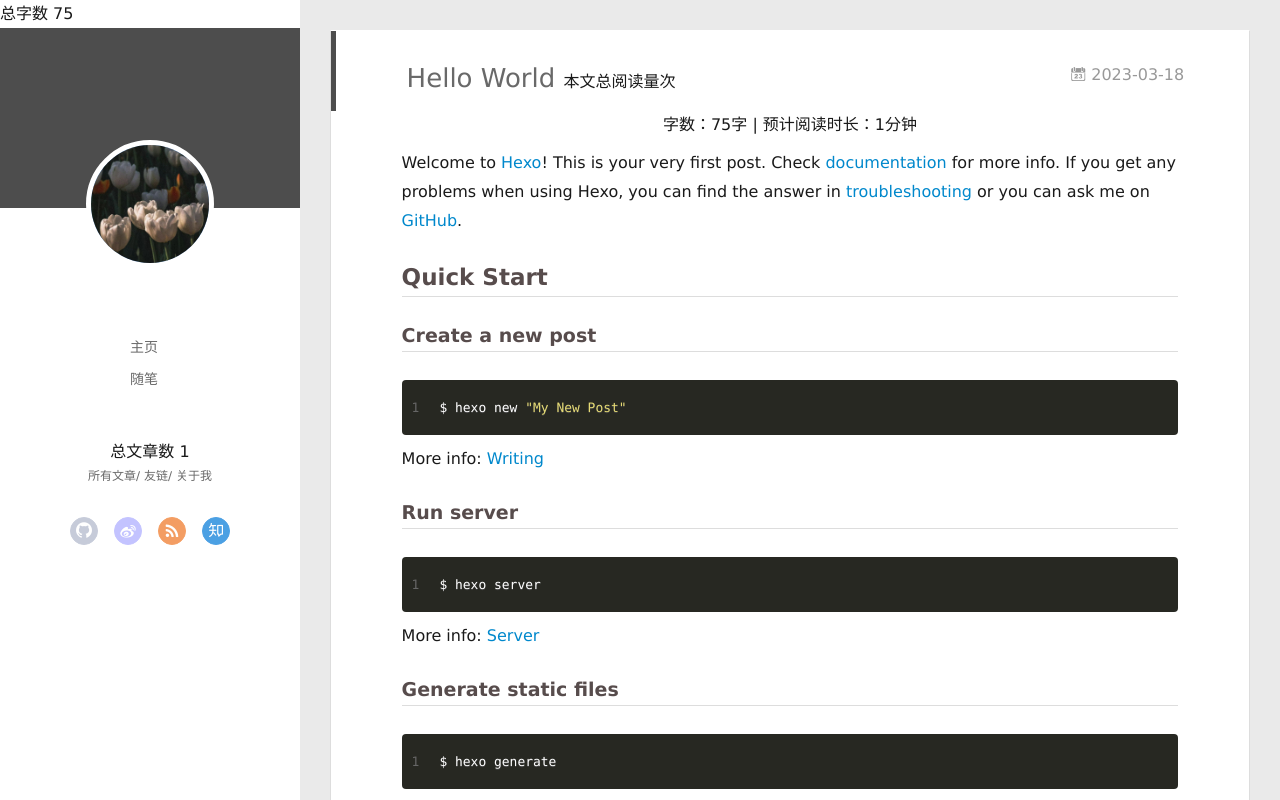
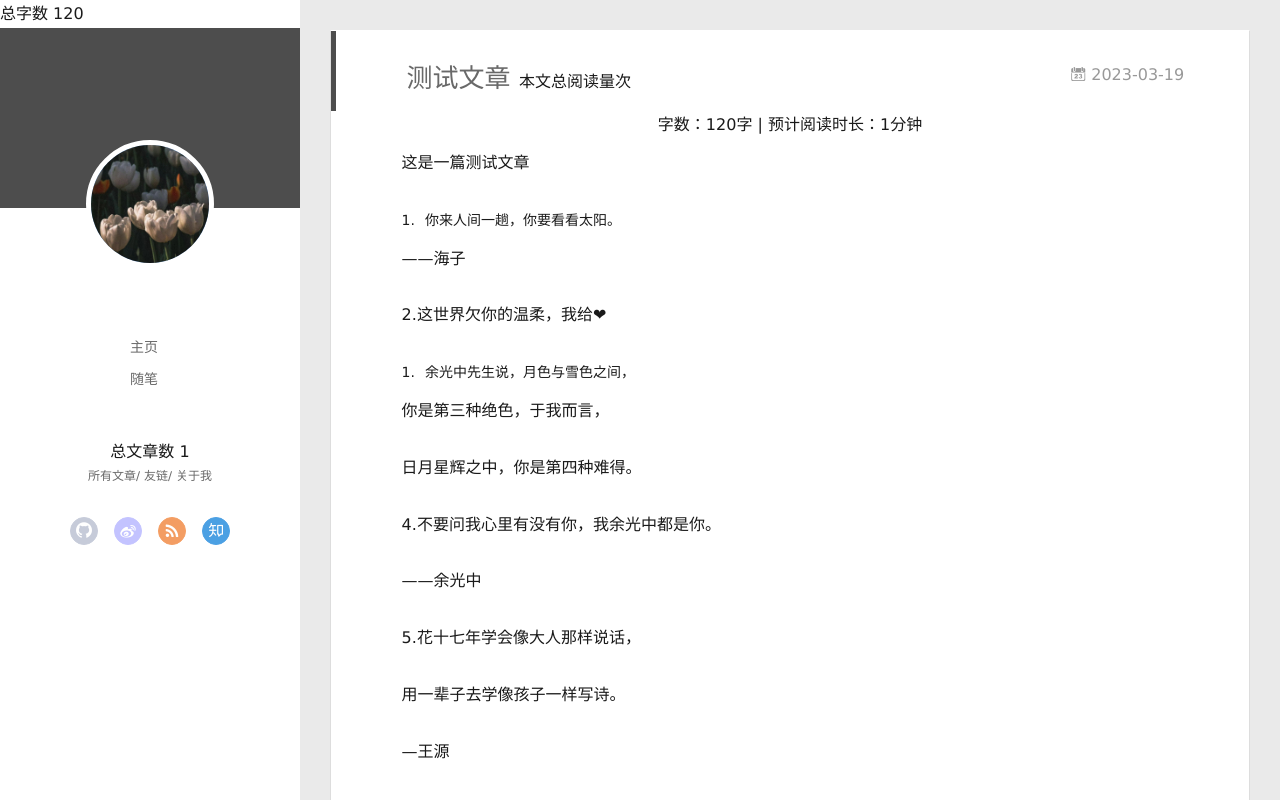
Before and after one commit to taul922/taul922.github.io, a plain HTML site: page 2023/03/19/测试文章/index.html in a window 1280 px wide. Drawn offline with Linux system fonts and the light colour scheme; some packages are replaced by stand-ins of ours; a script that the page names is missing.

Commit message:
Site updated: 2023-03-19 13:52:01

```diff
--- a/2023/03/18/hello-world/index.html
+++ b/2023/03/19/测试文章/index.html
@@ -6,17 +6,17 @@
   <meta name="renderer" content="webkit">
   <meta http-equiv="X-UA-Compatible" content="IE=edge" >
   <link rel="dns-prefetch" href="http://example.com">
-  <title>Hello World | 欢迎来到taul922的博客</title>
+  <title>测试文章 | 欢迎来到taul922的博客</title>
   <meta name="viewport" content="width=device-width, initial-scale=1, maximum-scale=1">
-  <meta name="description" content="Welcome to Hexo! This is your very first post. Check documentation for more info. If you get any problems when using Hexo, you can find the answer in troubleshooting or you can ask me on GitHub. Quick">
+  <meta name="description" content="这是一篇测试文章  你来人间一趟，你要看看太阳。  ——海子 2.这世界欠你的温柔，我给❤  余光中先生说，月色与雪色之间，  你是第三种绝色，于我而言， 日月星辉之中，你是第四种难得。 4.不要问我心里有没有你，我余光中都是你。 ——余光中 5.花十七年学会像大人那样说话， 用一辈子去学像孩子一样写诗。 —王源">
 <meta property="og:type" content="article">
-<meta property="og:title" content="Hello World">
-<meta property="og:url" content="http://example.com/2023/03/18/hello-world/index.html">
+<meta property="og:title" content="测试文章">
+<meta property="og:url" content="http://example.com/2023/03/19/%E6%B5%8B%E8%AF%95%E6%96%87%E7%AB%A0/index.html">
 <meta property="og:site_name" content="欢迎来到taul922的博客">
-<meta property="og:description" content="Welcome to Hexo! This is your very first post. Check documentation for more info. If you get any problems when using Hexo, you can find the answer in troubleshooting or you can ask me on GitHub. Quick">
+<meta property="og:description" content="这是一篇测试文章  你来人间一趟，你要看看太阳。  ——海子 2.这世界欠你的温柔，我给❤  余光中先生说，月色与雪色之间，  你是第三种绝色，于我而言， 日月星辉之中，你是第四种难得。 4.不要问我心里有没有你，我余光中都是你。 ——余光中 5.花十七年学会像大人那样说话， 用一辈子去学像孩子一样写诗。 —王源">
 <meta property="og:locale" content="zh_CN">
-<meta property="article:published_time" content="2023-03-18T15:37:55.580Z">
-<meta property="article:modified_time" content="2023-03-18T15:37:55.580Z">
+<meta property="article:published_time" content="2023-03-19T05:48:28.000Z">
+<meta property="article:modified_time" content="2023-03-19T05:50:55.096Z">
 <meta property="article:author" content="John Doe">
 <meta name="twitter:card" content="summary">
 
@@ -43,7 +43,7 @@
     <canvas id="anm-canvas" class="anm-canvas"></canvas>
     <div class="left-col" q-class="show:isShow">
       <nav>
-    总字数 <span class="post-count">75</span>
+    总字数 <span class="post-count">120</span>
 </nav>
 
 
@@ -164,45 +164,48 @@
             <canvas data-colors="#eaeaea" data-sectionHeight="100" data-contentId="js-content" id="myCanvas1" class="anm-canvas"></canvas>
           </div>
           <div id="js-content" class="content-ll">
-            <article id="post-hello-world" class="article article-type-post " itemscope itemprop="blogPost">
+            <article id="post-测试文章" class="article article-type-post " itemscope itemprop="blogPost">
   <div class="article-inner">
 
       <header class="article-header">
 
 
     <h1 class="article-title" itemprop="name">
-      Hello World
+      测试文章
     </h1>
 
 
 
         <span id="busuanzi_container_page_pv">  本文总阅读量<span id="busuanzi_value_page_pv"></span>次</span>
 
-<a href="/2023/03/18/hello-world/" class="archive-article-date">
-  	<time datetime="2023-03-18T15:37:55.580Z" itemprop="datePublished"><i class="icon-calendar icon"></i>2023-03-18</time>
+<a href="/2023/03/19/%E6%B5%8B%E8%AF%95%E6%96%87%E7%AB%A0/" class="archive-article-date">
+  	<time datetime="2023-03-19T05:48:28.000Z" itemprop="datePublished"><i class="icon-calendar icon"></i>2023-03-19</time>
 </a>
 
       </header>
 <div align="center" class="post-count">
-    字数：75字 | 预计阅读时长：1分钟
+    字数：120字 | 预计阅读时长：1分钟
 </div>
 
 
     <div class="article-entry" itemprop="articleBody">
 
-        <p>Welcome to <a target="_blank" rel="noopener" href="https://hexo.io/">Hexo</a>! This is your very first post. Check <a target="_blank" rel="noopener" href="https://hexo.io/docs/">documentation</a> for more info. If you get any problems when using Hexo, you can find the answer in <a target="_blank" rel="noopener" href="https://hexo.io/docs/troubleshooting.html">troubleshooting</a> or you can ask me on <a target="_blank" rel="noopener" href="https://github.com/hexojs/hexo/issues">GitHub</a>.</p>
-<h2 id="Quick-Start"><a href="#Quick-Start" class="headerlink" title="Quick Start"></a>Quick Start</h2><h3 id="Create-a-new-post"><a href="#Create-a-new-post" class="headerlink" title="Create a new post"></a>Create a new post</h3><figure class="highlight bash"><table><tr><td class="gutter"><pre><span class="line">1</span><br></pre></td><td class="code"><pre><span class="line">$ hexo new <span class="string">&quot;My New Post&quot;</span></span><br></pre></td></tr></table></figure>
-
-<p>More info: <a target="_blank" rel="noopener" href="https://hexo.io/docs/writing.html">Writing</a></p>
-<h3 id="Run-server"><a href="#Run-server" class="headerlink" title="Run server"></a>Run server</h3><figure class="highlight bash"><table><tr><td class="gutter"><pre><span class="line">1</span><br></pre></td><td class="code"><pre><span class="line">$ hexo server</span><br></pre></td></tr></table></figure>
-
-<p>More info: <a target="_blank" rel="noopener" href="https://hexo.io/docs/server.html">Server</a></p>
-<h3 id="Generate-static-files"><a href="#Generate-static-files" class="headerlink" title="Generate static files"></a>Generate static files</h3><figure class="highlight bash"><table><tr><td class="gutter"><pre><span class="line">1</span><br></pre></td><td class="code"><pre><span class="line">$ hexo generate</span><br></pre></td></tr></table></figure>
-
-<p>More info: <a target="_blank" rel="noopener" href="https://hexo.io/docs/generating.html">Generating</a></p>
-<h3 id="Deploy-to-remote-sites"><a href="#Deploy-to-remote-sites" class="headerlink" title="Deploy to remote sites"></a>Deploy to remote sites</h3><figure class="highlight bash"><table><tr><td class="gutter"><pre><span class="line">1</span><br></pre></td><td class="code"><pre><span class="line">$ hexo deploy</span><br></pre></td></tr></table></figure>
-
-<p>More info: <a target="_blank" rel="noopener" href="https://hexo.io/docs/one-command-deployment.html">Deployment</a></p>
+        <p>这是一篇测试文章</p>
+<ol>
+<li>你来人间一趟，你要看看太阳。</li>
+</ol>
+<p>——海子</p>
+<p>2.这世界欠你的温柔，我给❤</p>
+<ol start="3">
+<li>余光中先生说，月色与雪色之间，</li>
+</ol>
+<p>你是第三种绝色，于我而言，</p>
+<p>日月星辉之中，你是第四种难得。</p>
+<p>4.不要问我心里有没有你，我余光中都是你。</p>
+<p>——余光中</p>
+<p>5.花十七年学会像大人那样说话，</p>
+<p>用一辈子去学像孩子一样写诗。</p>
+<p>—王源</p>
 
 
 
@@ -282,7 +285,7 @@
     <a class="close js-modal-close" href="javascript:;"><i class="icon icon-close"></i></a>
     <p>扫一扫，分享到微信</p>
     <div class="wx-qrcode">
-      <img src="//pan.baidu.com/share/qrcode?url=http://example.com/2023/03/18/hello-world/" alt="微信分享二维码">
+      <img src="//pan.baidu.com/share/qrcode?url=http://example.com/2023/03/19/%E6%B5%8B%E8%AF%95%E6%96%87%E7%AB%A0/" alt="微信分享二维码">
     </div>
 </div>
 
--- a/content.json
+++ b/content.json
@@ -1 +1 @@
-[{"title":"Hello World","date":"2023-03-18T15:37:55.580Z","path":"2023/03/18/hello-world/","tags":[]}]
+[{"title":"测试文章","date":"2023-03-19T05:48:28.000Z","path":"2023/03/19/测试文章/","tags":[]}]
```
Also changed, not shown: archives/2023/03/index.html (+4 -4 lines), archives/2023/index.html (+4 -4 lines), archives/index.html (+4 -4 lines), categories/index.html (+1 -1 lines), index.html (+23 -20 lines), tags/index.html (+1 -1 lines).
